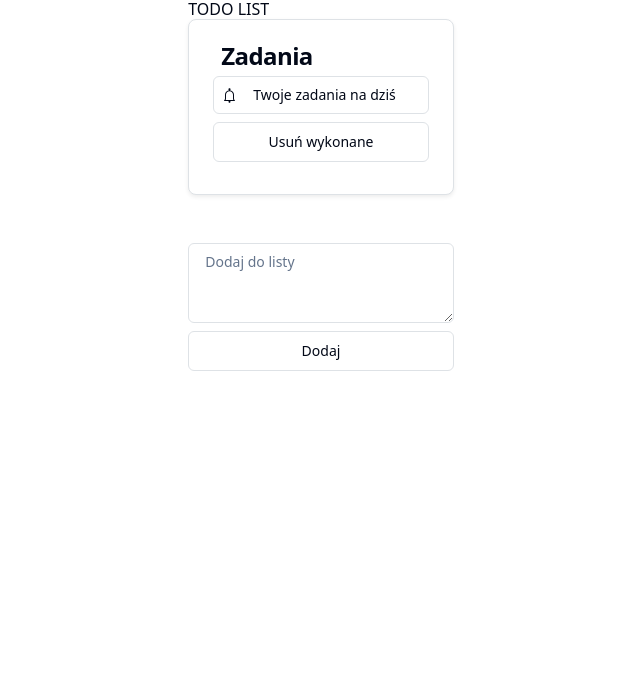
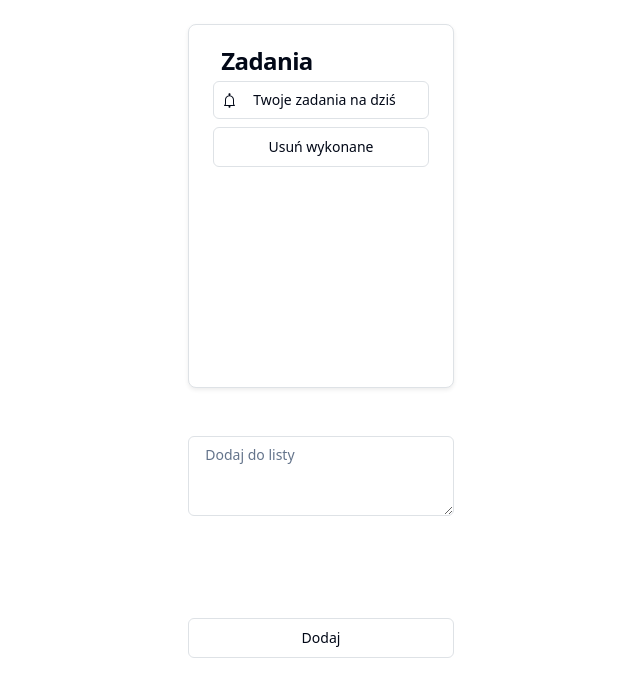
Before and after one commit to ihasp/Todo-app, a React (Vite) app in the folder TODOLIST/: page / in a window 1280 px wide. Shown: the top 696 px of the page, without its empty margins (319-959 px from the left). Built offline with nearby package versions, Linux system fonts and the light colour scheme.

Commit message:
Further changes

```diff
--- a/TODOLIST/src/TodoList.tsx
+++ b/TODOLIST/src/TodoList.tsx
@@ -61,12 +61,9 @@ export const TodoList: React.FC = () => {
      };
 
   return (
-    <div className="grid w-screen h-screen justify-center">
-      <div>
-        <div className="">
-          <h1>TODO LIST</h1>
-        </div>
-        <Card>
+    <div className="grid w-screen h-screen justify-center"
+          style={{overflowX:"hidden"}}>
+      <Card className="mt-4">
         <CardContent className="grid gap-2">
           <CardTitle className="mt-4 ml-2 ">Zadania</CardTitle>
           <div className="flex items-center space-x-4 rounded-md border p-2">
@@ -75,32 +72,31 @@ export const TodoList: React.FC = () => {
               Twoje zadania na dziś
             </p>
           </div>
-            <Button
-              className=""
-              onClick={handleDeleteClick}
-              variant={"outline"}
-            >
+          <Button className="" onClick={handleDeleteClick} variant={"outline"}>
             Usuń wykonane
           </Button>
           <ul>
             {todos.map((todo) => (
               <li
-                  className="flex items-center space-x-4 rounded-md border p-4 mt-1 text-pretty"
+                className="flex items-center space-x-4 rounded-md border p-4 mt-1"
                 key={todo.id}
                 onClick={() => handleToggle(todo.id)}
                 style={{
                   textDecoration: todo.completed ? "line-through" : "none",
-                    cursor: "pointer",
+                  cursor: "pointer"
                 }}
               >
-                  {todo.text} - {formatDate(new Date(todo.id))}
+                <p
+                  style={{maxWidth:"17em"}}>
+                  {todo.text} <br/> {formatDate(new Date(todo.id))}
+                </p>
               </li>
             ))}
           </ul>
         </CardContent>
       </Card>
 
-        <div className="grid w-full gap-2 mt-5">
+      <div className="grid w-full gap-2 mt-5 mb-5">
         <Textarea
           placeholder="Dodaj do listy"
           className="max-h-2"
@@ -112,6 +108,5 @@ export const TodoList: React.FC = () => {
         </Button>
       </div>
     </div>
-    </div>
   );
 };
```
Lines whose indentation alone changed are shown as unchanged.
